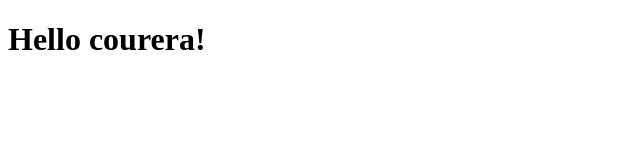
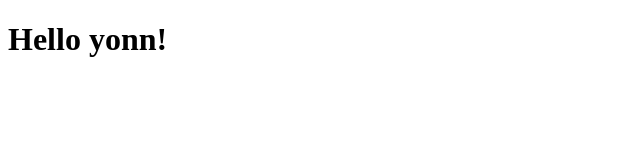
Before and after one commit to elvismgm/coursera-test, a plain HTML site: page site/index.html in a window 1280 px wide. Shown: the whole page, without its empty margins (0-640 px from the left). Drawn offline with Linux system fonts and the light colour scheme.

```diff
--- a/site/index.html
+++ b/site/index.html
@@ -4,6 +4,6 @@
 	<title>Hello coursera!</title>
 </head>
 <body>
-<h1>Hello courera!</h1>
+<h1>Hello yonn!</h1>
 </body>
 </html>
```
